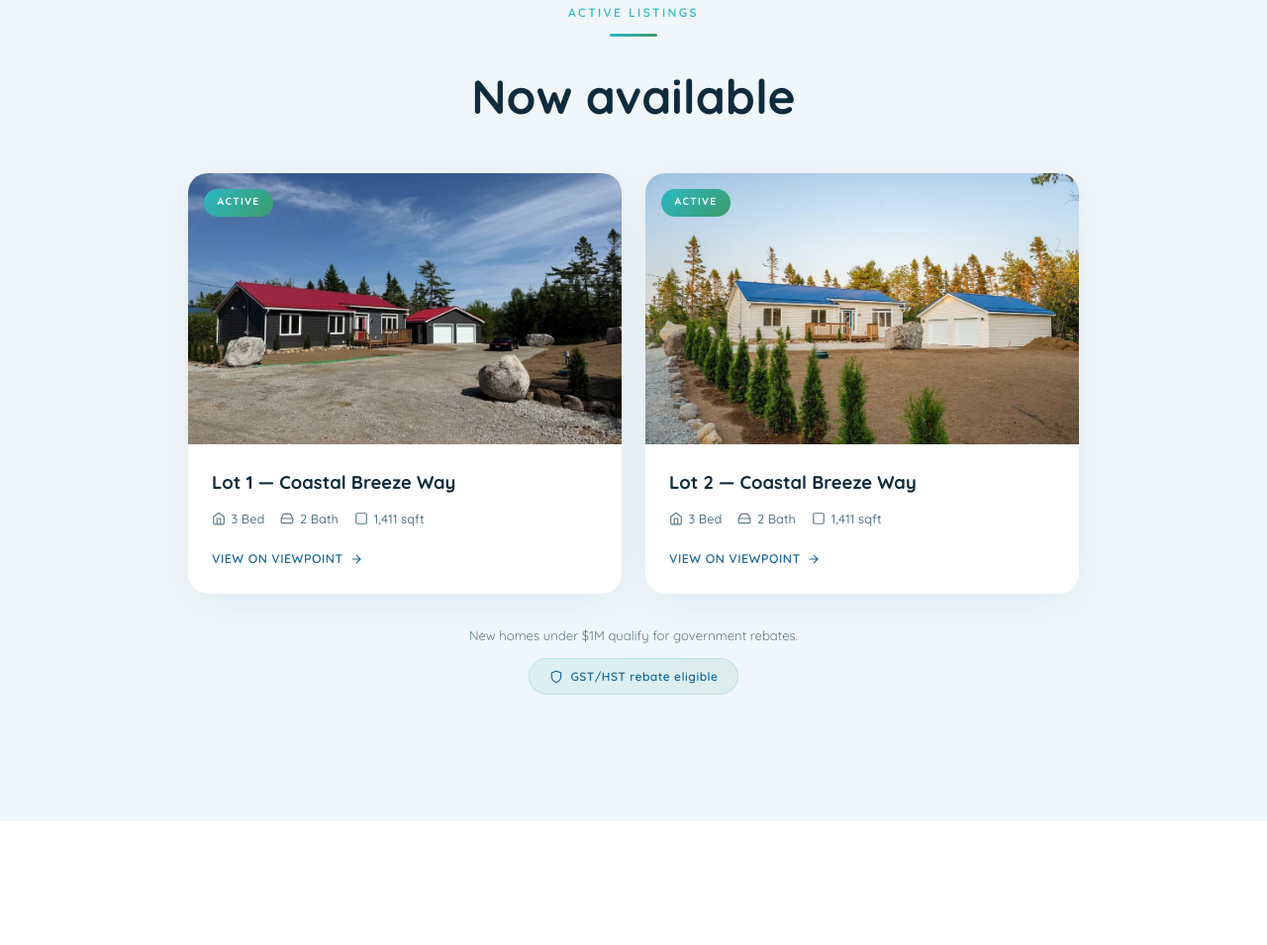
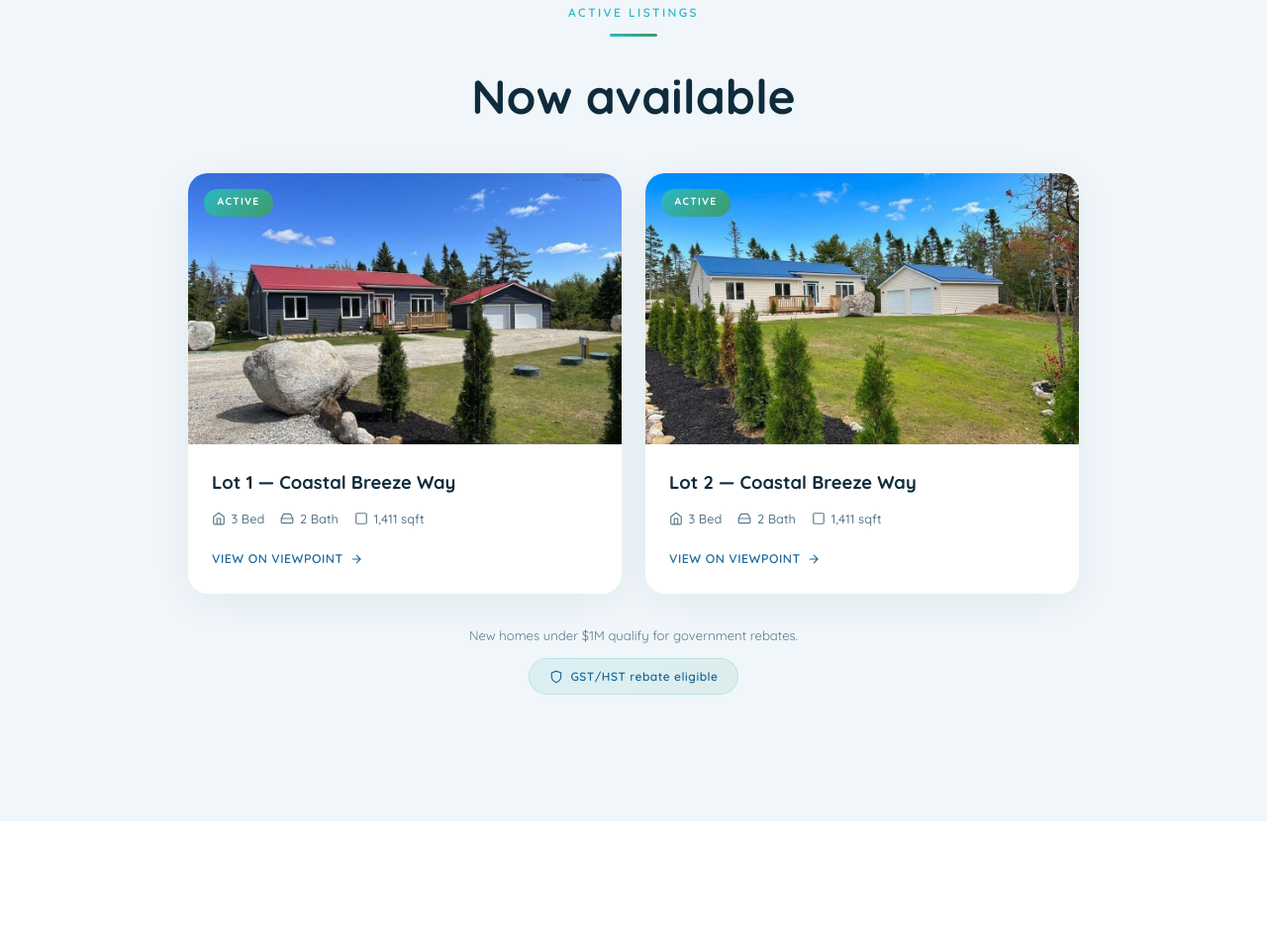
Before and after one commit to clausconcepts/clausconcepts, a plain HTML site: page index.html in a window 1280 px wide. Shown: the part 7156-8111 px from the top of the page at 99% size. Drawn offline with Linux system fonts and the light colour scheme.

Commit message:
Swap listing thumbnails to new photos

```diff
--- a/index.html
+++ b/index.html
@@ -912,7 +912,7 @@
       <div class="listings-grid">
         <a href="https://www.viewpoint.ca/cutsheet/202619951/1/Unit-4-7232-329-Highway-East-River-Point?map=1&summary=properties" target="_blank" rel="noopener" class="listing-card reveal">
           <div class="listing-card-img">
-            <img src="Lot 01/01.jpg" alt="Coastal Breeze Way — Lot 1" />
+            <img src="lot01_new.jpg" alt="Coastal Breeze Way — Lot 1" />
             <div class="listing-badge">Active</div>
           </div>
           <div class="listing-card-body">
@@ -939,7 +939,7 @@
         </a>
         <a href="https://www.viewpoint.ca/cutsheet/202620299/1/Unit-4-7232-329-Highway-East-River-Point?map=1&summary=properties" target="_blank" rel="noopener" class="listing-card reveal reveal-delay-1">
           <div class="listing-card-img">
-            <img src="Lot 02/01.jpg" alt="Coastal Breeze Way — Lot 2" />
+            <img src="lot02_new.jpg" alt="Coastal Breeze Way — Lot 2" />
             <div class="listing-badge">Active</div>
           </div>
           <div class="listing-card-body">
```
Also changed, not shown: lot01_new.jpg (added), lot02_new.jpg (added), 7 other files.
